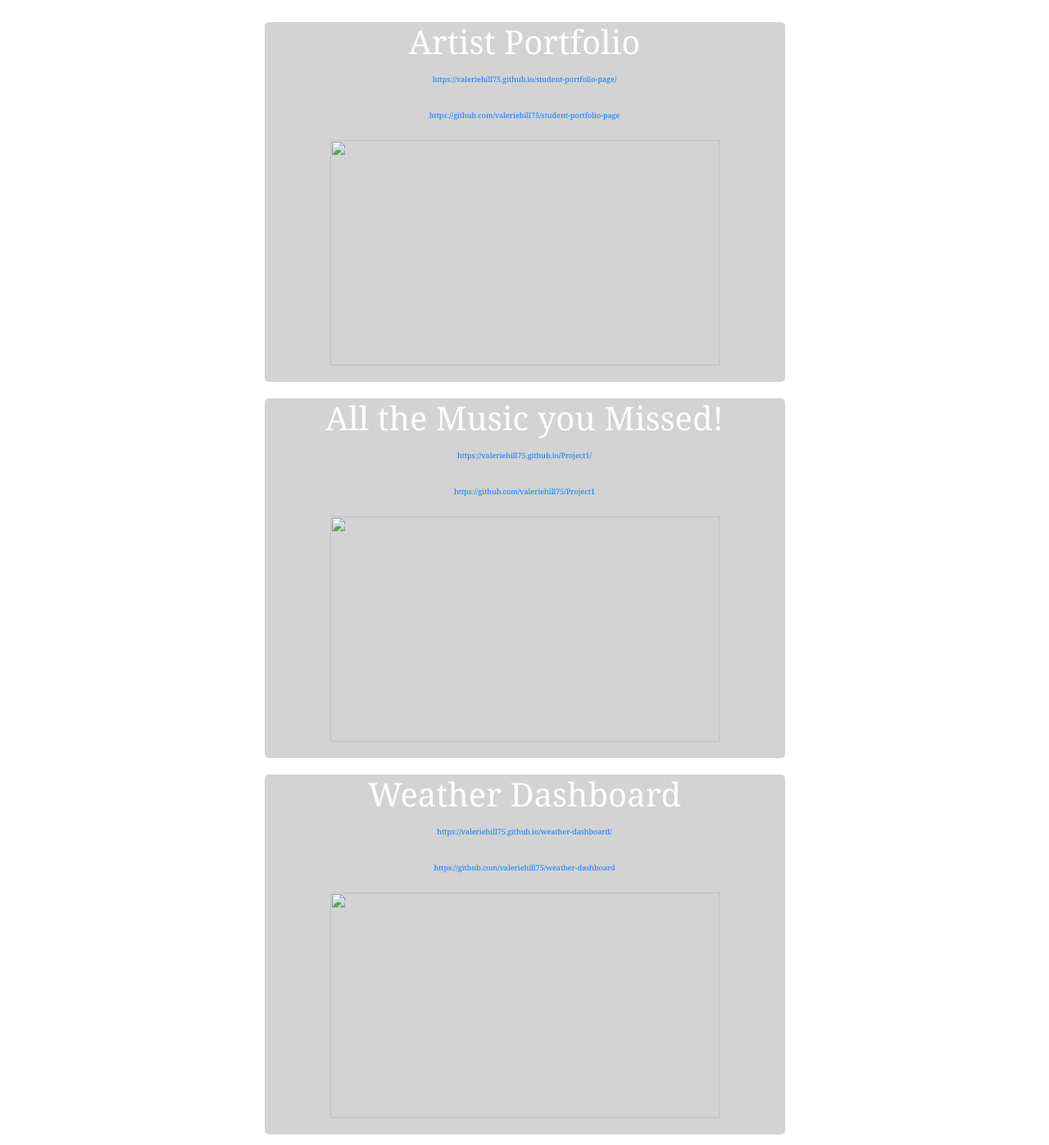
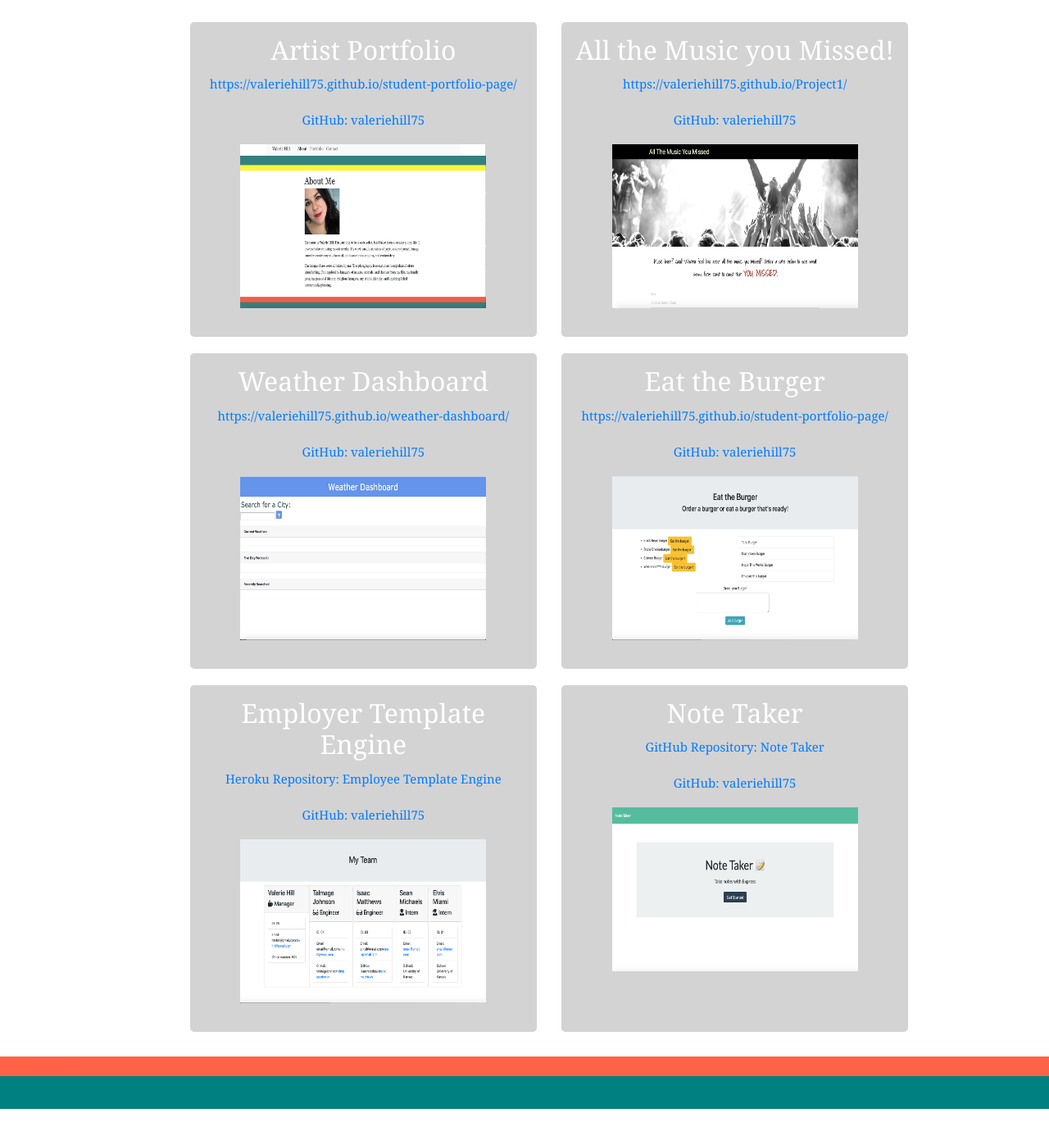
Before and after one commit to valeriehill75/valerie-hill-portfolio, a plain HTML site: page portfolio.html in a window 1280 px wide. Shown: the part 129-1526 px from the top of the page at 82% size. After the commit the page ends 1482 px from the top, so only its background shows below. Drawn offline with nearby package versions, Linux system fonts and the light colour scheme.

Commit message:
fixing portfolio page

```diff
--- a/portfolio.css
+++ b/portfolio.css
@@ -35,9 +35,15 @@ body {
 }
 
 .wrapper {
-    font-size: xx-small;
+    font-size: 15px;
     padding: 20px;
     line-height: 28px;
+}
+
+.col-sm-4 {
+    padding: 15px;
+    margin-left: 15px;
+    margin-right: 15px;
 }
 
 #portfolio-div {
@@ -50,40 +56,10 @@ body {
 
 }
 
-#portfolio-image {
+#screen-image {
     margin-bottom: 20px;
-    width: 475px;
-    height: 275px;
-}
-
-#project-div {
-    margin-top: 10px;
-    margin-bottom: 10px;
-    background-color: lightgray;
-    border-radius: 5px;
-    text-align: center;
-    color: white
-}
-
-#project-image {
-    margin-bottom: 20px;
-    width: 475px;
-    height: 275px;
-}
-
-#weather-div {
-    margin-top: 10px;
-    margin-bottom: 10px;
-    background-color: lightgray;
-    border-radius: 5px;
-    text-align: center;
-    color: white
-}
-
-#weather-image {
-    margin-bottom: 20px;
-    width: 475px;
-    height: 275px;
+    width: 300px;
+    height: 200px;
 }
 
 .slim-line {
--- a/portfolio.html
+++ b/portfolio.html
@@ -1,18 +1,30 @@
 <!DOCTYPE html>
 <html lang="en">
   <head>
-    <meta charset="UTF-8">
-    <meta name="viewport" content="width=device-width, initial-scale=1.0">
+    <meta charset="UTF-8" />
+    <meta name="viewport" content="width=device-width, initial-scale=1.0" />
     <title>Valerie Hill Portfolio</title>
-    <link rel="stylesheet" href="portfolio.css">
-    <link rel="stylesheet" href="https://stackpath.bootstrapcdn.com/bootstrap/4.4.1/css/bootstrap.min.css" integrity="sha384-Vkoo8x4CGsO3+Hhxv8T/Q5PaXtkKtu6ug5TOeNV6gBiFeWPGFN9MuhOf23Q9Ifjh" crossorigin="anonymous">
+    <link rel="stylesheet" href="portfolio.css" />
+    <link
+      rel="stylesheet"
+      href="https://stackpath.bootstrapcdn.com/bootstrap/4.4.1/css/bootstrap.min.css"
+      integrity="sha384-Vkoo8x4CGsO3+Hhxv8T/Q5PaXtkKtu6ug5TOeNV6gBiFeWPGFN9MuhOf23Q9Ifjh"
+      crossorigin="anonymous"
+    />
   </head>
   <body>
-
     <div class="container">
       <nav class="navbar navbar-expand-lg navbar-light bg-light">
         <a class="navbar-brand" href="index.html">Valerie Hill</a>
-        <button class="navbar-toggler" type="button" data-toggle="collapse" data-target="#navbarSupportedContent" aria-controls="navbarSupportedContent" aria-expanded="false" aria-label="Toggle navigation">
+        <button
+          class="navbar-toggler"
+          type="button"
+          data-toggle="collapse"
+          data-target="#navbarSupportedContent"
+          aria-controls="navbarSupportedContent"
+          aria-expanded="false"
+          aria-label="Toggle navigation"
+        >
           <span class="navbar-toggler-icon"></span>
         </button>
 
@@ -37,58 +49,119 @@
 
     <div class="wrapper">
       <div class="row">
+        <div class="col-sm-2"></div>
 
-            <div class=col-sm-3>
+        <div class="col-sm-4" id="portfolio-div">
+          <h2>Artist Portfolio</h2>
+          <p>
+            <a href="https://valeriehill75.github.io/student-portfolio-page/"
+              >https://valeriehill75.github.io/student-portfolio-page/</a
+            >
+          </p>
+          <p>
+            <a href="https://github.com/valeriehill75/student-portfolio-page"
+              >GitHub: valeriehill75</a
+            >
+          </p>
+          <img src="assets/artist portfolio copy.jpg" alt="" id="screen-image" />
         </div>
 
-            <div class=col-sm-6 id=portfolio-div>
-                <h1>Artist Portfolio</h1>
-                <p><a href="https://valeriehill75.github.io/student-portfolio-page/">https://valeriehill75.github.io/student-portfolio-page/</a></p>
-                <p><a href="https://github.com/valeriehill75/student-portfolio-page">https://github.com/valeriehill75/student-portfolio-page</a></p>
-                <img src="assets/artist portfolio.jpg" alt="" id="portfolio-image">
+        <div class="col-sm-4" id="portfolio-div">
+          <h2>All the Music you Missed!</h2>
+          <p>
+            <a href="https://valeriehill75.github.io/Project1/"
+              >https://valeriehill75.github.io/Project1/</a
+            >
+          </p>
+          <p>
+            <a href="https://github.com/valeriehill75/Project1"
+              >GitHub: valeriehill75</a
+            >
+          </p>
+          <img
+            src="assets/all the music you missed.jpg"
+            alt=""
+            id="screen-image"
+          />
         </div>
 
-            <div class=col-sm-3>
-            </div>
+        <div class="col-sm-2"></div>
       </div>
 
+
+
       <div class="row">
+        <div class="col-sm-2"></div>
 
-            <div class=col-sm-3>
+        <div class="col-sm-4" id="portfolio-div">
+          <h2>Weather Dashboard</h2>
+          <p>
+            <a href="https://valeriehill75.github.io/weather-dashboard/"
+              >https://valeriehill75.github.io/weather-dashboard/</a
+            >
+          </p>
+          <p>
+            <a href="https://github.com/valeriehill75/weather-dashboard"
+              >GitHub: valeriehill75</a
+            >
+          </p>
+          <img src="assets/weather dashboard copy.jpg" alt="" id="screen-image" />
         </div>
 
-            <div class=col-sm-6 id=project-div>
-                <h1>All the Music you Missed!</h1>
-                <p><a href="https://valeriehill75.github.io/Project1/">https://valeriehill75.github.io/Project1/</a></p>
-                <p><a href="https://github.com/valeriehill75/Project1">https://github.com/valeriehill75/Project1</a></p>
-                <img src="assets/all the music you missed.jpg" alt="" id="project-image">
+        <div class="col-sm-4" id="portfolio-div">
+          <h2>Eat the Burger</h2>
+          <p>
+            <a href="https://valeriehill75.github.io/student-portfolio-page/"
+              >https://valeriehill75.github.io/student-portfolio-page/</a
+            >
+          </p>
+          <p>
+            <a href="https://github.com/valeriehill75/student-portfolio-page"
+              >GitHub: valeriehill75</a
+            >
+          </p>
+          <img src="assets/Eat the Burger.png" alt="" id="screen-image" />
         </div>
 
-            <div class=col-sm-3>
-            </div>
+        <div class="col-sm-2"></div>
       </div>
 
+
       <div class="row">
+        <div class="col-sm-2"></div>
 
-            <div class=col-sm-3>
+        <div class="col-sm-4" id="portfolio-div">
+          <h2>Employer Template Engine</h2>
+          <p>
+            <a href="https://stormy-island-32695.herokuapp.com/"
+              >Heroku Repository: Employee Template Engine</a>
+          </p>
+          <p>
+            <a href="https://github.com/valeriehill75/student-portfolio-page"
+              >GitHub: valeriehill75</a>
+          </p>
+          <img src="assets/Employee Template Engine.png" alt="" id="screen-image" />
         </div>
 
-            <div class=col-sm-6 id=weather-div>
-                <h1>Weather Dashboard</h1>
-                <p><a href="https://valeriehill75.github.io/weather-dashboard/">https://valeriehill75.github.io/weather-dashboard/</a></p>
-                <p><a href="https://github.com/valeriehill75/weather-dashboard">https://github.com/valeriehill75/weather-dashboard</a></p>
-                <img src="assets/weather dashboard.jpg" alt="" id="weather-image">
+        <div class="col-sm-4" id="portfolio-div">
+          <h2>Note Taker</h2>
+          <p>
+            <a href="https://valeriehill75.github.io/note-taker/"
+              >GitHub Repository: Note Taker</a>
+          </p>
+          <p>
+            <a href="https://github.com/valeriehill75/student-portfolio-page"
+              >GitHub: valeriehill75</a>
+          </p>
+          <img src="assets/Note Taker.png" alt="" id="screen-image" />
         </div>
 
-            <div class=col-sm-3>
-            </div>
-
+        <div class="col-sm-2"></div>
         </div>
 
     </div>
 
     <section class="slim-line">Placeholder</section>
     <section class="fat-line">Placeholder</section>
-
   </body>
 </html>
```
Also changed, not shown: ASSETS/Eat the Burger.png (added), ASSETS/Employee Template Engine.png (added), ASSETS/Note Taker.png (added), ASSETS/all the music you missed.jpg (added), ASSETS/artist portfolio copy.jpg (added), ASSETS/weather dashboard copy.jpg (added), 1 other file. Lines whose indentation alone changed are shown as unchanged.
